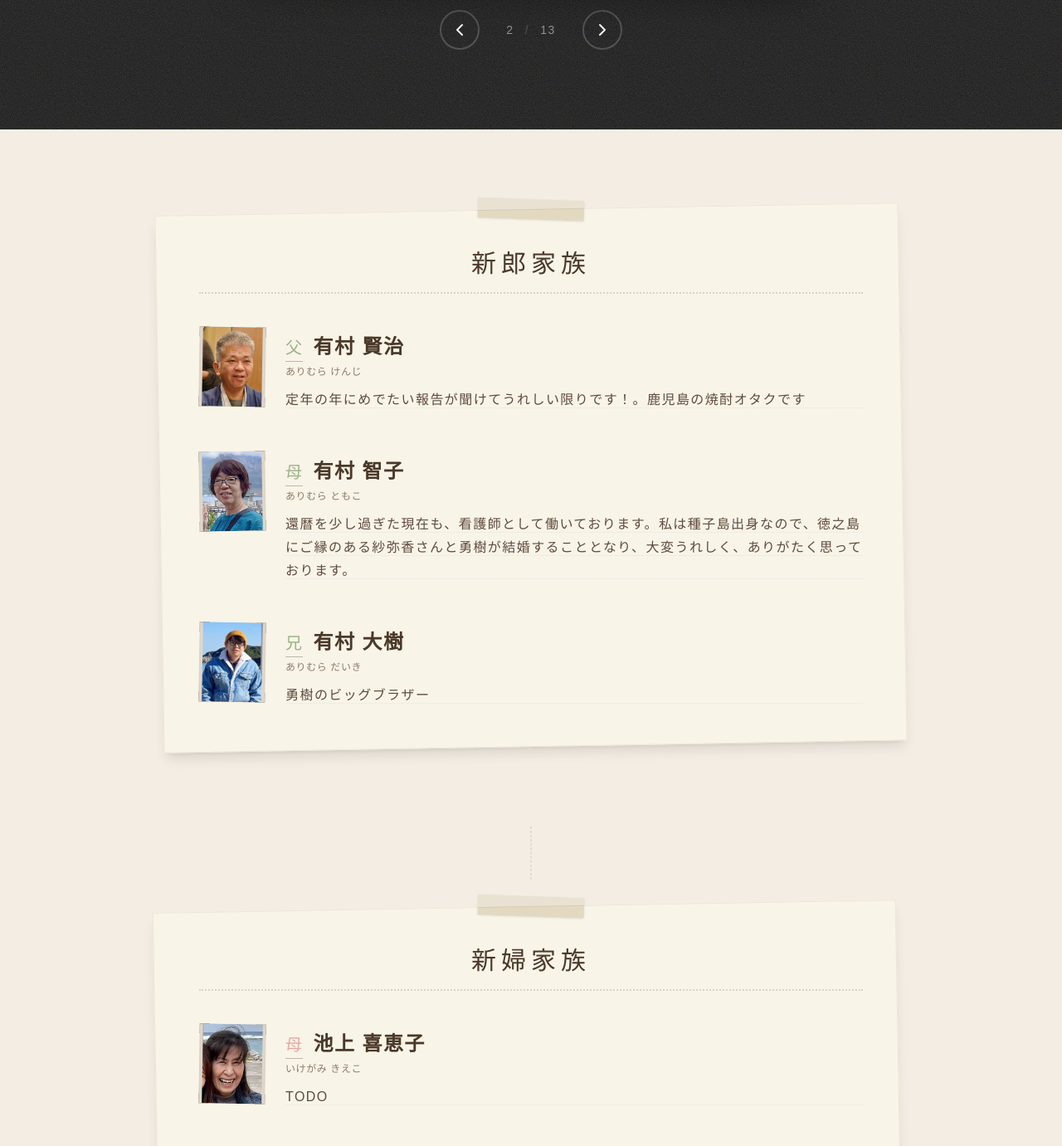
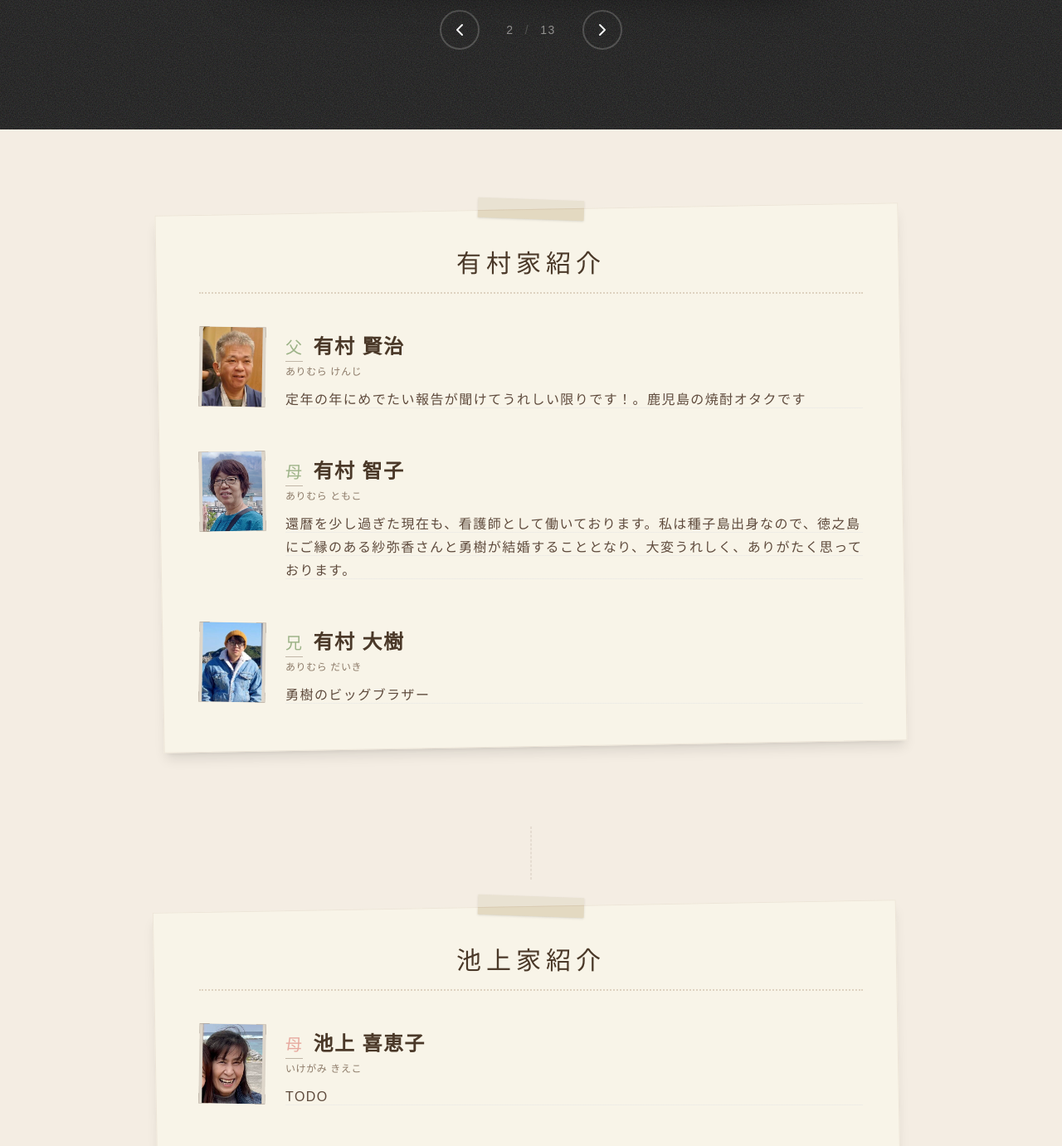
Before and after one commit to ykarmr/family-greeting, a Next.js app: page / in a window 1280 px wide. Shown: the part 7678-9059 px from the top of the page at 83% size. Built offline with nearby package versions, Linux system fonts and the light colour scheme; a web font is replaced by a local one.

Commit message:
文章の修正

```diff
--- a/src/data/content.ts
+++ b/src/data/content.ts
@@ -92,7 +92,7 @@ export const ourStory = {
 };
 
 export const groomFamily = {
-  title: "新郎家族",
+  title: "有村家紹介",
   members: [
     {
       relation: "父",
@@ -119,7 +119,7 @@ export const groomFamily = {
 };
 
 export const brideFamily = {
-  title: "新婦家族",
+  title: "池上家紹介",
   members: [
     {
       relation: "母",
```
